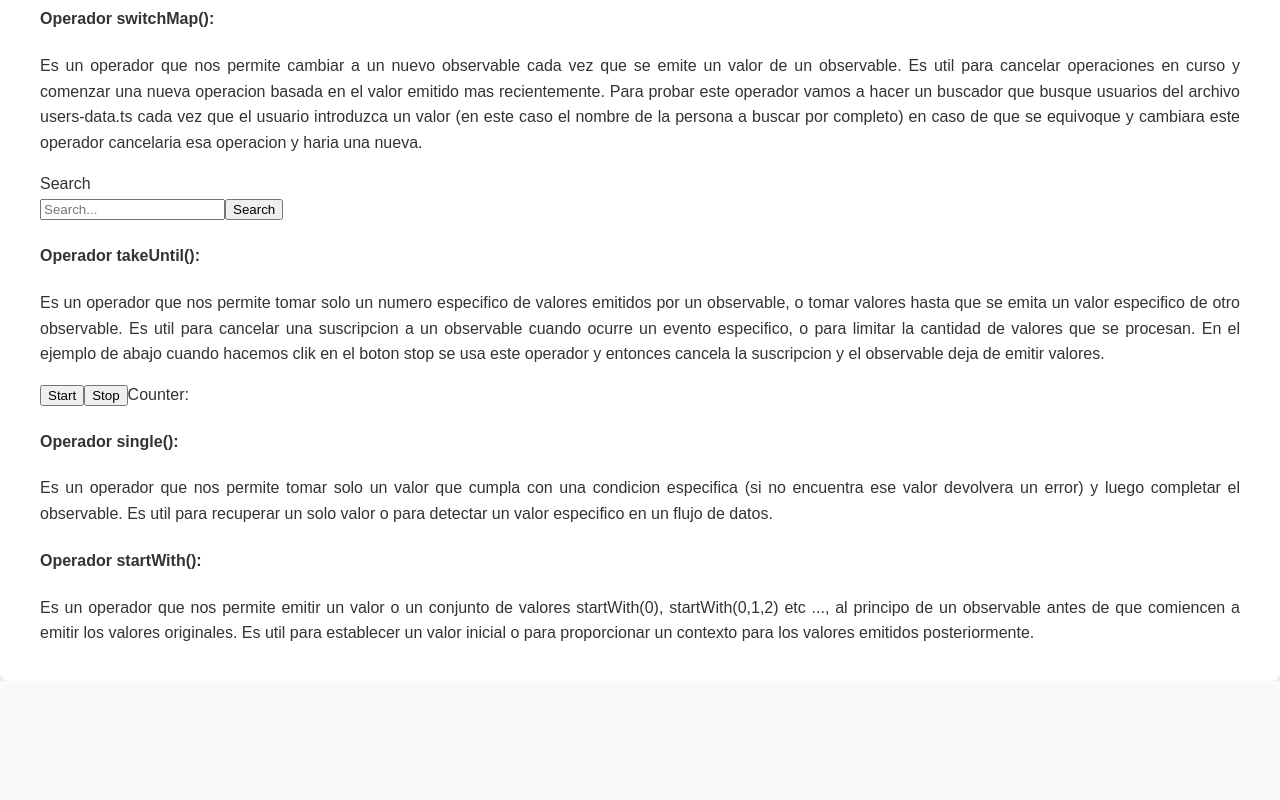
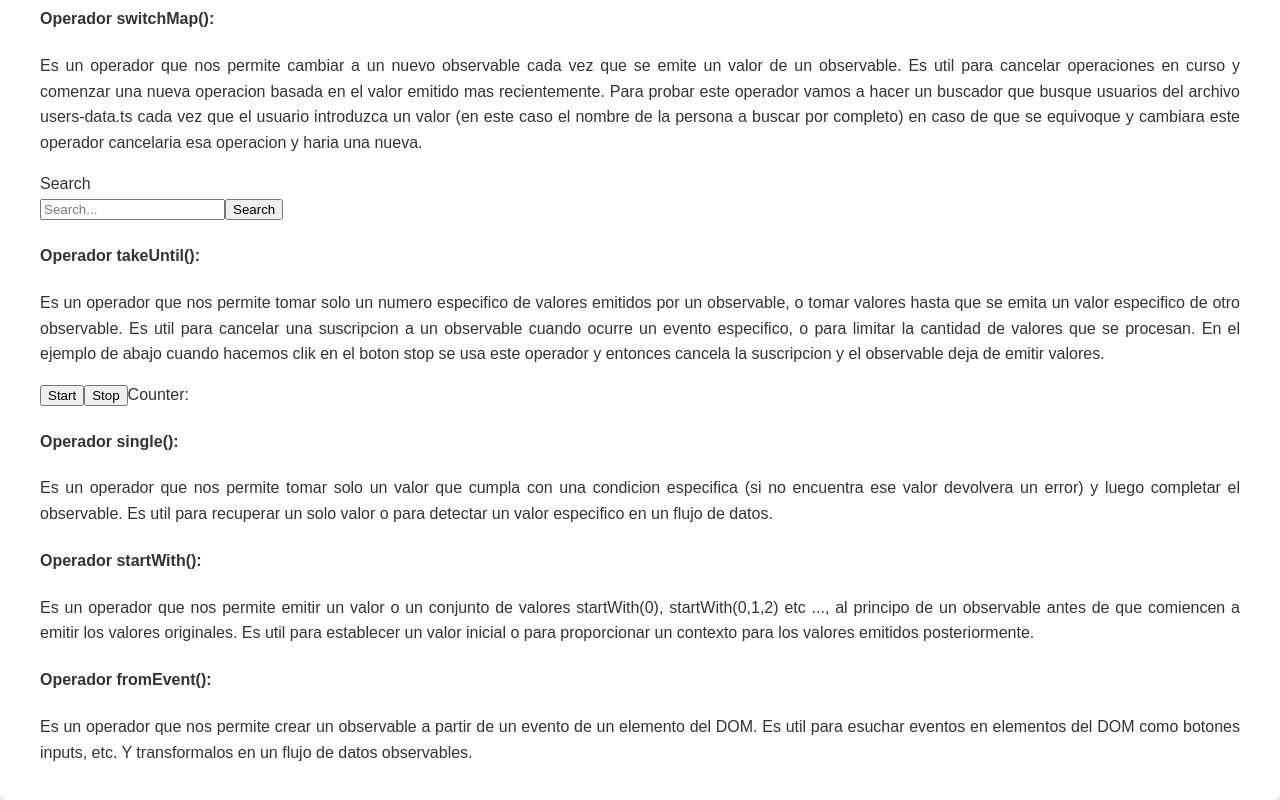
Before and after one commit to fonsy91/Angular_RxJs, an Angular app: page / in a window 1280 px wide. Shown: the part 2731-3531 px from the top of the page. Before the commit the page ends 3412 px from the top, so only its background shows below. Built offline with nearby package versions, Linux system fonts and the light colour scheme; no server answers.

Commit message:
Operador fromEvent

```diff
--- a/package.json
+++ b/package.json
@@ -23,7 +23,7 @@
     "@angular/ssr": "^18.2.4",
     "express": "^4.18.2",
     "rxjs": "~7.8.0",
-    "tslib": "^2.3.0",
+    "tslib": "^2.8.1",
     "zone.js": "~0.14.10"
   },
   "devDependencies": {
--- a/src/app/componentes/operadores/operadores.component.html
+++ b/src/app/componentes/operadores/operadores.component.html
@@ -119,3 +119,10 @@
     de un observable antes de que comiencen a emitir los valores originales. Es util para establecer un valor inicial o para proporcionar un
     contexto para los valores emitidos posteriormente.
 </p>
+
+<h4>Operador fromEvent():</h4>
+<p>
+    Es un operador que nos permite crear un observable a partir de un evento de un elemento del DOM.
+    Es util para esuchar eventos en elementos del DOM como botones inputs, etc. Y transformalos en un
+    flujo de datos observables.
+</p>
```
Also changed, not shown: 1 other file (tests, documents, lock files or other folders).
